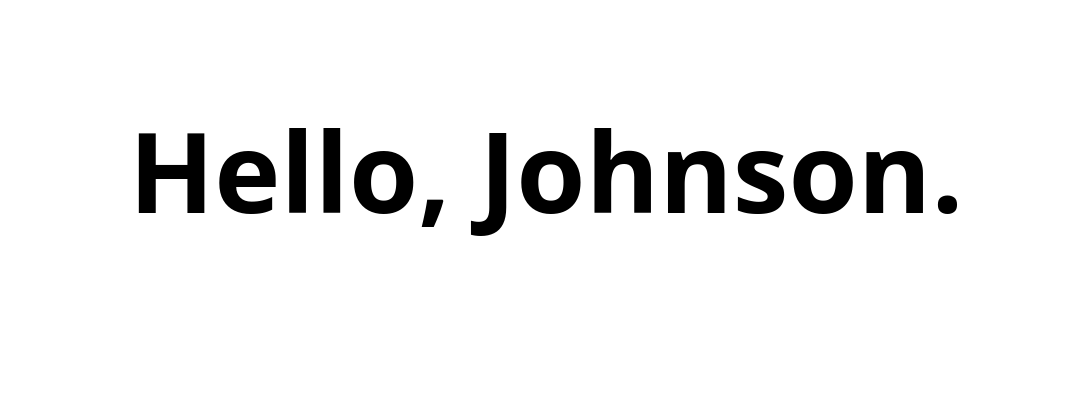
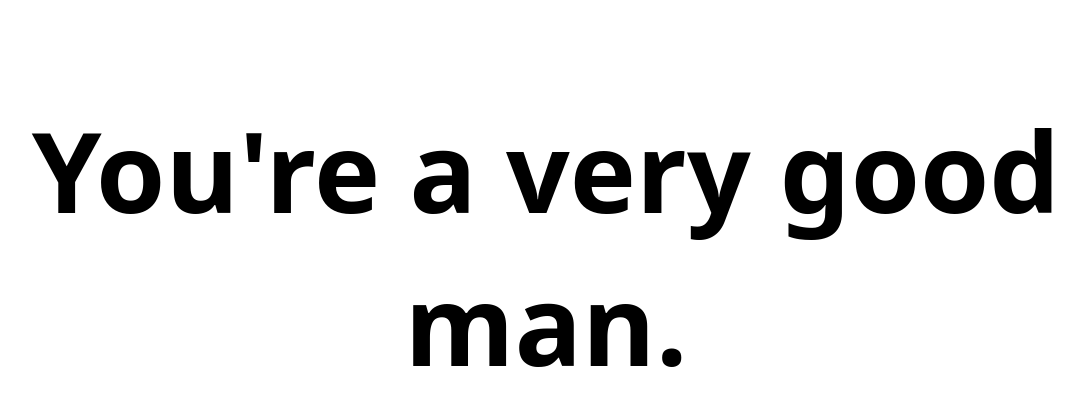
Before and after one commit to satofh/sample_word_en_2, a plain HTML site: page index.html in a window 1280 px wide. Shown: the whole page, without its empty margins (80-1163 px from the left). Drawn offline with Linux system fonts and the light colour scheme.

Commit message:
Update index.html

```diff
--- a/index.html
+++ b/index.html
@@ -6,6 +6,6 @@
     <title> WordReplacerScreenShot </title>
 </head>
 <body>
-<h1>Hello, Johnson.</h1>
+<h1>You're a very good man.</h1>
 </body>
 </html>
```
